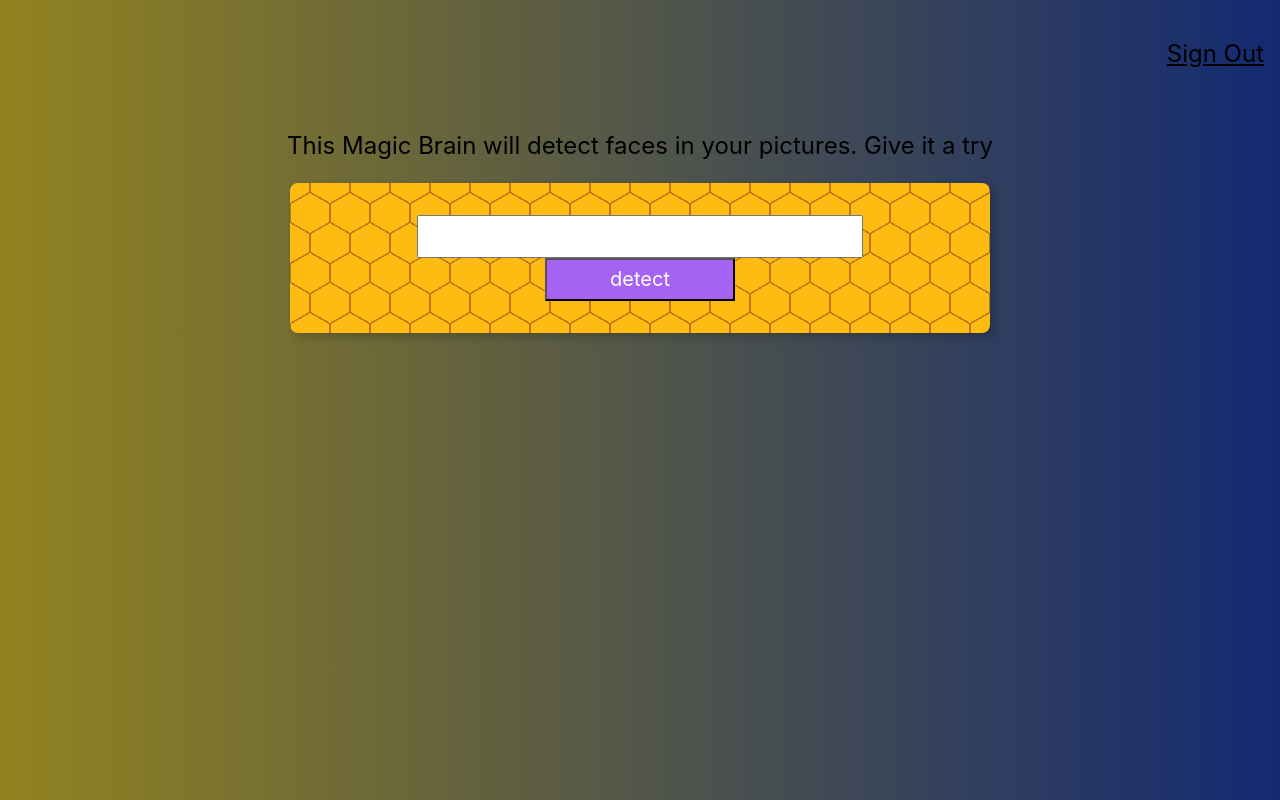
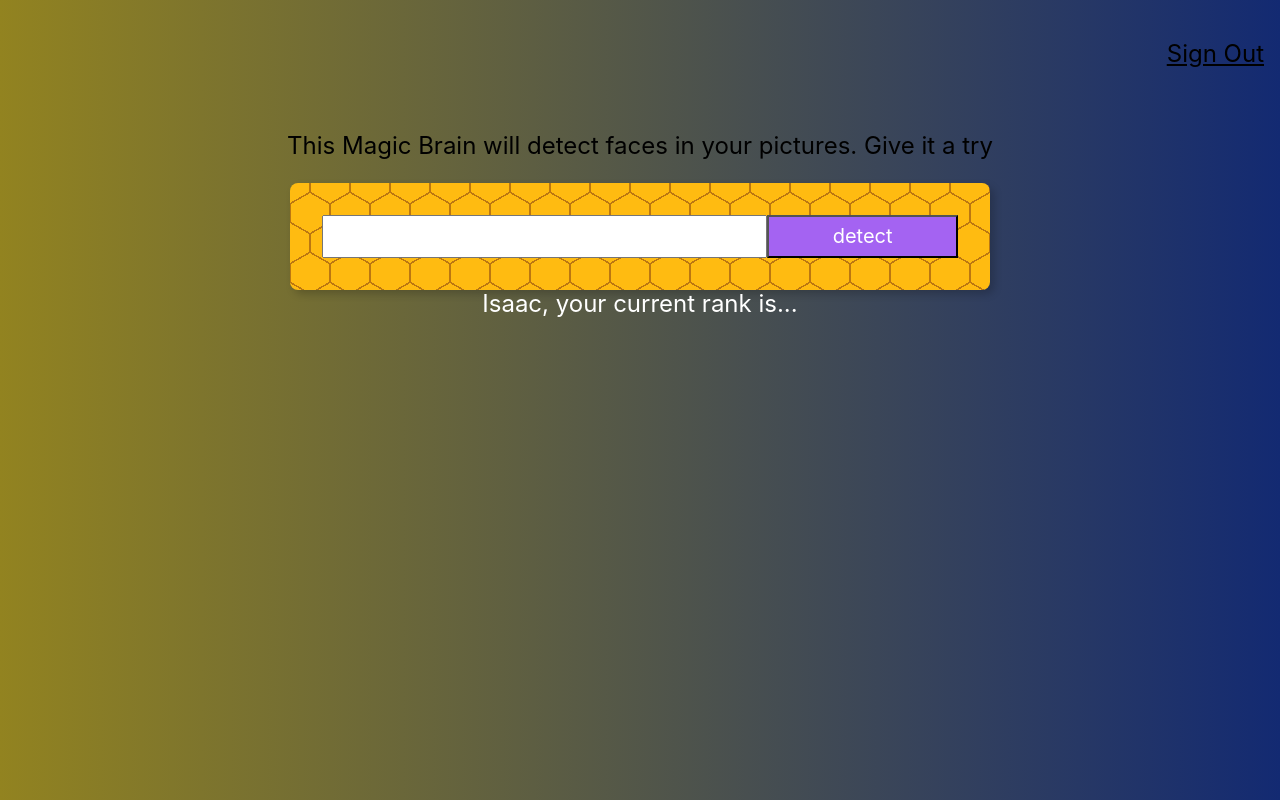
Before and after one commit to Isaac7app/Pet-projects, a React (Create React App) app in the folder facedetection/: page / in a window 1280 px wide. Built offline with nearby package versions, Linux system fonts and the light colour scheme.

Commit message:
added a new component called Rank

```diff
--- a/facedetection/src/App.js
+++ b/facedetection/src/App.js
@@ -1,12 +1,13 @@
 import './App.css';
 import Navigation from './components/Navigation/Navigation';
 import ImageLinkForm from './components/Navigation/ImageLinkForm/ImageLinkForm';
-
+import Rank from './components/Navigation/Rank/Rank'
 function App() {
   return (
     <div className="App">
      <Navigation />
      <ImageLinkForm />
+     <Rank />
     </div>
   );
 }
--- a/facedetection/src/components/Navigation/ImageLinkForm/ImageLinkForm.js
+++ b/facedetection/src/components/Navigation/ImageLinkForm/ImageLinkForm.js
@@ -8,7 +8,7 @@
                 {'This Magic Brain will detect faces in your pictures. Give it a try'}
             </p>
             <div className="center">
-                <div className="form pa4 br3 shadow-5">
+                <div className="form center pa4 br3 shadow-5">
                 <input className="f4 pa2 w-70 center" type='text' />
                 <button className="w-30 grow f4 link ph3 pv2 dib white bg-light-purple">detect</button>
                 </div>
--- /dev/null
+++ b/facedetection/src/components/Navigation/Rank/Rank.js
@@ -0,0 +1,13 @@
+import React from 'react'
+
+const Rank = () => {
+    return (
+        <div >
+            <div className='white f3'>
+                {'Isaac, your current rank is...'}
+            </div>
+        </div>
+      );
+}
+
+export default Rank;
--- a/facedetection/src/index.css
+++ b/facedetection/src/index.css
@@ -12,3 +12,7 @@
   font-family: source-code-pro, Menlo, Monaco, Consolas, 'Courier New',
     monospace;
 }
+
+button{
+  cursor: pointer;
+}
```
